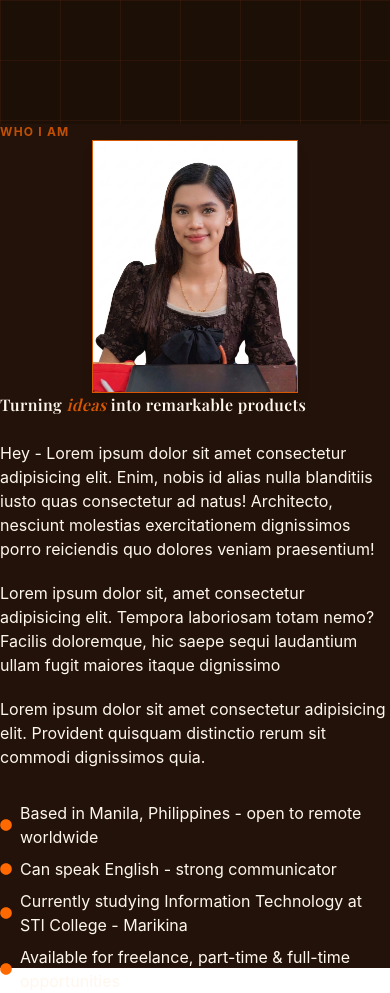
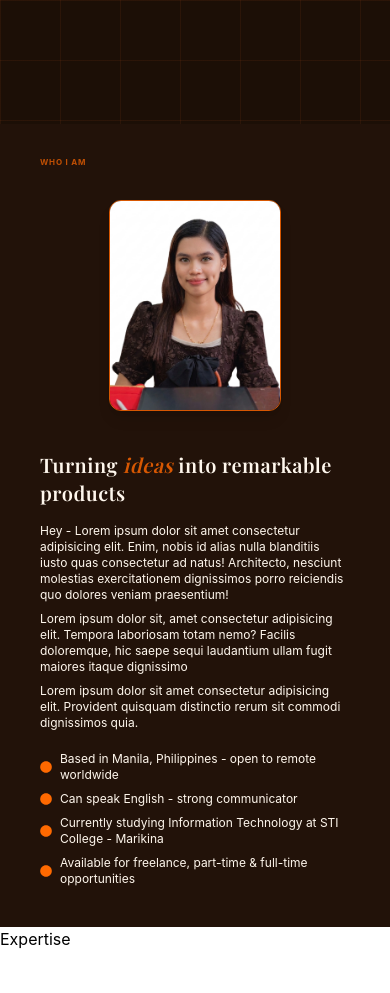
Before and after one commit to maryyygb/Portfolio, a React app in the folder frontend/: page / in a window 390 px wide. Shown: the part 720-1713 px from the top of the page. After the commit the page ends 1671 px from the top, so only its background shows below. Built offline with nearby package versions, Linux system fonts and the light colour scheme; the HTML template or start-up script is replaced by a standard one; a web font is replaced by a local one.

Commit message:
Frontend: Done with the mobile responsiveness of the About Me Section.

```diff
--- a/frontend/src/App.jsx
+++ b/frontend/src/App.jsx
@@ -2,6 +2,7 @@
 import Navbar from "./components/Navbar.jsx";
 import Front from "./components/Front.jsx";
 import About from "./components/About.jsx";
+import Expertise from "./components/Expertise.jsx";
 
 const App = () => {
   return (
@@ -12,12 +13,13 @@ const App = () => {
         </div>
       </nav>
 
-      <main className="relative z-0 overflow-hidden">
+      <main className="relative z-0 overflow-hidden" id="#home">
         <Front />
       </main>
 
       <section>
         <About />
+        <Expertise />
       </section>
     </div>
   );
--- a/frontend/src/components/About.jsx
+++ b/frontend/src/components/About.jsx
@@ -4,39 +4,69 @@ import { FaCircle } from "react-icons/fa";
 
 const About = () => {
   return (
-    <div className="h-screen w-screen/10 bg-[#221209] relative">
-      <div className="lg:px-50 lg:py-30">
-        <h4 className="text-xs text-orange-500/70 font-bold tracking-widest lg:text-2xl">
+    <div className="sm:h-screen w-screen/10 bg-[#221209] relative pb-10 sm:pb-0">
+      <div className="lg:px-22 lg:pt-25 lg:pb-18 px-10 py-8 sm:pt-18 sm:pb-14 sm:px-18 xl:px-65">
+        <h4 className="text-[8px] text-orange-500/70 font-bold tracking-widest lg:text-lg md:text-sm">
           WHO I AM
         </h4>
       </div>
       <div className="flex flex-col justify-center">
-        <div className="grid lg:grid-cols-2 justify-center items-center">
-          <div className="photo-card px-6 rounded">
+        <div className="grid gap-10 lg:grid-cols-2 lg:gap-10 md:gap-12 justify-center items-center px-10 m-auto sm:px-16">
+          <div className="photo-card px-6 xl:px-0 rounded">
             <img
               src={myPicture}
               alt="My Picture"
-              className="h-[30vh] lg:h-[60vh] w-auto lg:rounded-2xl border-1 border-orange-500/80 shadow-lg m-auto"
+              className="h-[25vh] rounded-xl lg:h-[30vh] lg:h-[60vh] w-auto lg:rounded-2xl border-1 border-orange-500/80 shadow-lg m-auto"
             />
           </div>
-          <div className="about-card lg:w-[65%]">
-            <h1 className="about-title lg:text-6xl text-orange-50 font-semibold tracking-wide mb-6">
+          <div className="about-card m-auto xl:m-0 w-full sm:w-[95%] xl:w-[65%]">
+            <h1 className="about-title text-xl sm:text-3xl lg:text-6xl text-orange-50 font-semibold tracking-wide mb-4 sm:mb-6">
               Turning <span className="italic text-orange-500/80">ideas</span>{" "}
               into remarkable products
             </h1>
-            <div className="about-me text-orange-50 flex flex-col gap-5">
-                <p>Hey - Lorem ipsum dolor sit amet consectetur adipisicing elit. Enim, nobis id alias nulla blanditiis iusto quas consectetur ad natus! Architecto, nesciunt molestias exercitationem dignissimos porro reiciendis quo dolores veniam praesentium!</p>
-                <p>Lorem ipsum dolor sit, amet consectetur adipisicing elit. Tempora laboriosam totam nemo? Facilis doloremque, hic saepe sequi laudantium ullam fugit maiores itaque dignissimo</p>
-                <p>Lorem ipsum dolor sit amet consectetur adipisicing elit. Provident quisquam distinctio rerum sit commodi dignissimos quia.</p>
+            <div className="about-me text-orange-50 flex flex-col gap-2 sm:gap-5 text-xs sm:text-lg">
+              <p>
+                Hey - Lorem ipsum dolor sit amet consectetur adipisicing elit.
+                Enim, nobis id alias nulla blanditiis iusto quas consectetur ad
+                natus! Architecto, nesciunt molestias exercitationem dignissimos
+                porro reiciendis quo dolores veniam praesentium!
+              </p>
+              <p>
+                Lorem ipsum dolor sit, amet consectetur adipisicing elit.
+                Tempora laboriosam totam nemo? Facilis doloremque, hic saepe
+                sequi laudantium ullam fugit maiores itaque dignissimo
+              </p>
+              <p>
+                Lorem ipsum dolor sit amet consectetur adipisicing elit.
+                Provident quisquam distinctio rerum sit commodi dignissimos
+                quia.
+              </p>
               <ul className="info flex flex-col gap-2 mt-3">
                 <li className="flex gap-2 items-center">
-                        <span className="text-orange-500 text-xs"><FaCircle /></span> Based in Manila, Philippines - open to remote worldwide</li>
+                  <span className="text-orange-500 text-xs">
+                    <FaCircle />
+                  </span>{" "}
+                  Based in Manila, Philippines - open to remote worldwide
+                </li>
                 <li className="flex gap-2 items-center">
-                        <span className="text-orange-500 text-xs"><FaCircle /></span> Can speak English - strong communicator</li>
+                  <span className="text-orange-500 text-xs">
+                    <FaCircle />
+                  </span>{" "}
+                  Can speak English - strong communicator
+                </li>
                 <li className="flex gap-2 items-center">
-                        <span className="text-orange-500 text-xs"><FaCircle /></span> Currently studying Information Technology at STI College - Marikina </li>
+                  <span className="text-orange-500 text-xs">
+                    <FaCircle />
+                  </span>{" "}
+                  Currently studying Information Technology at STI College -
+                  Marikina{" "}
+                </li>
                 <li className="flex gap-2 items-center">
-                        <span className="text-orange-500 text-xs"><FaCircle /></span> Available for freelance, part-time & full-time opportunities</li>
+                  <span className="text-orange-500 text-xs">
+                    <FaCircle />
+                  </span>{" "}
+                  Available for freelance, part-time & full-time opportunities
+                </li>
               </ul>
             </div>
           </div>
--- /dev/null
+++ b/frontend/src/components/Expertise.jsx
@@ -0,0 +1,9 @@
+// import React from 'react'
+
+const Expertise = () => {
+  return (
+    <div>Expertise</div>
+  )
+}
+
+export default Expertise
--- a/frontend/src/components/Navbar.jsx
+++ b/frontend/src/components/Navbar.jsx
@@ -8,7 +8,7 @@ const Navbar = () => {
   return (
     <div className="navbar h-[8vh] w-[100%] bg-[#1C0F06]/98 border-1 border-b-amber-700/30">
         <div className="h-full w-full flex flex-row text-white justify-center items-center gap-6 sm:pl-12 sm:pr-12 pl-5 pr-5 text-[10px] sm:text-xl">
-            <h1 className="name-logo mr-auto text-lg sm:text-xl lg:text-2xl">MARY G.B.</h1>
+            <a className="name-logo mr-auto text-lg sm:text-xl lg:text-2xl" href="#home">MARY G.B.</a>
 
               {/* DESKTOP RESPONSIVENESS */}
             <div className="nav-list-con font-semibold hidden text-orange-50/80 sm:flex gap-8 sm:items-center sm:text-sm md:text-base lg:text-sm">
```
Lines whose indentation alone changed are shown as unchanged.
